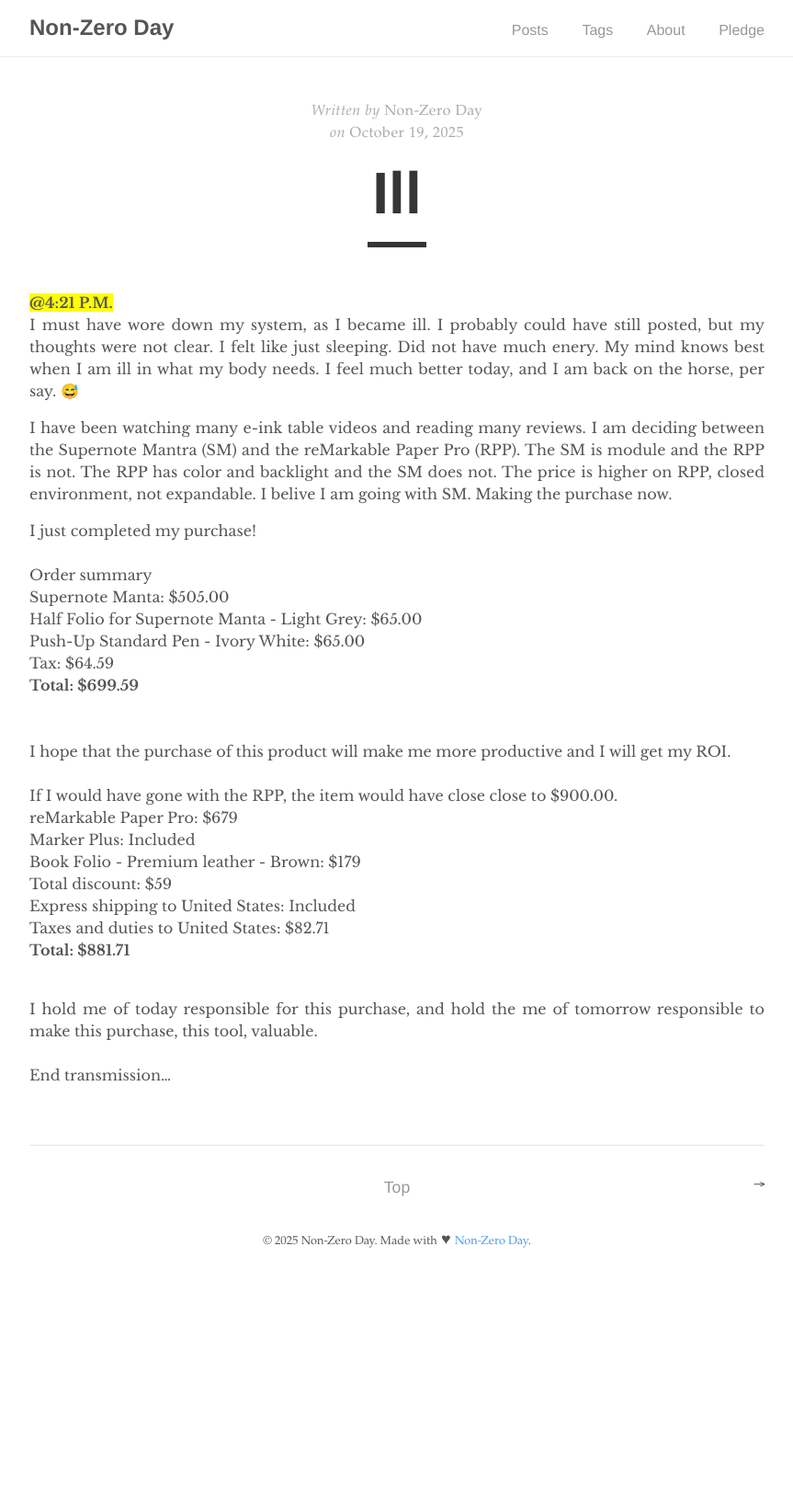
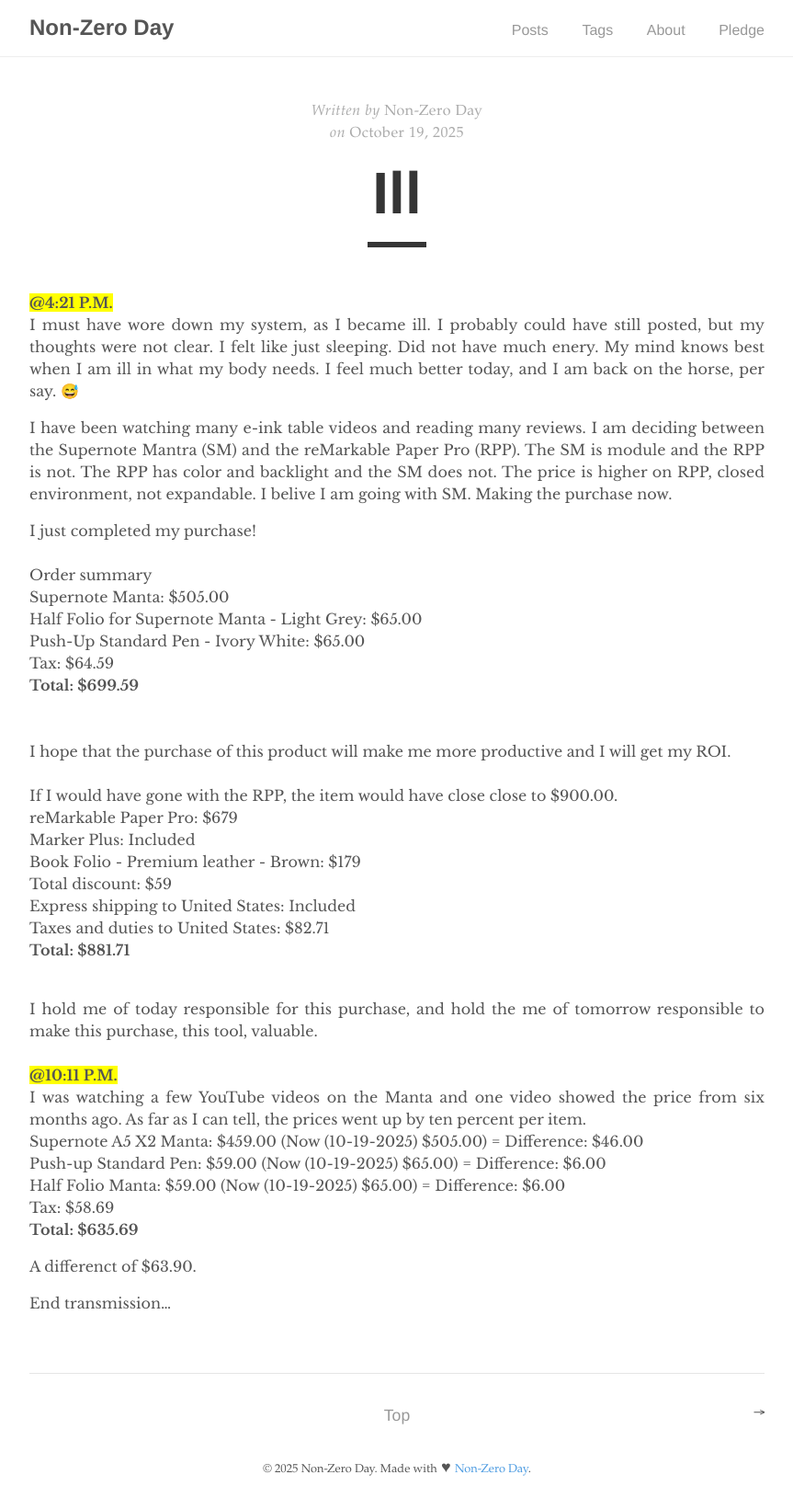
Before and after one commit to nozeroday/nonzeroday, a Jekyll site: the page built from _posts/2025-10-19-ill.md, in a window 1280 px wide. Shown: the whole page at 92% size, without its empty margins (208-1071 px from the left). Built offline with Jekyll 4.4.1, drawn with Linux system fonts in a browser that asks for light colours; before the commit the page ends 1393 px from its top, so only the background shows below that.

Commit message:
Update 2025-10-19-ill.md
Update add price comparison between Manta price from six months ago

```diff
--- a/_posts/2025-10-19-ill.md
+++ b/_posts/2025-10-19-ill.md
@@ -31,4 +31,15 @@ Taxes and duties to United States: $82.71<br />
 
 I hold me of today responsible for this purchase, and hold the me of tomorrow responsible to make this purchase, this tool, valuable.
 <br /><br />
+<span style="background-color: yellow;font-weight: bold;">@10:11 P.M.</span><br />
+I was watching a few YouTube videos on the Manta and one video showed the price from six months ago. As far as I can tell, the prices went up by ten percent per item.<br />
+Supernote A5 X2 Manta: $459.00 (Now (10-19-2025) $505.00) = Difference: $46.00<br />
+Push-up Standard Pen: $59.00 (Now (10-19-2025) $65.00) = Difference: $6.00<br />
+Half Folio Manta: $59.00 (Now (10-19-2025) $65.00) = Difference: $6.00<br />
+Tax: $58.69<br />
+<strong>Total: $635.69</strong>
+
+A differenct of $63.90.
+
+
 End transmission...
```
